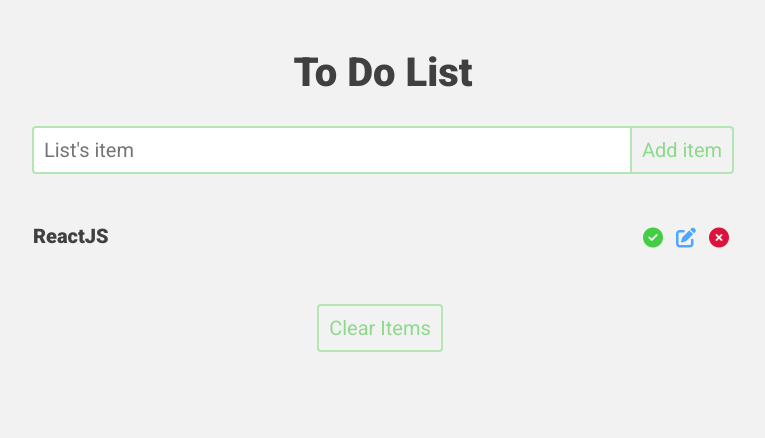
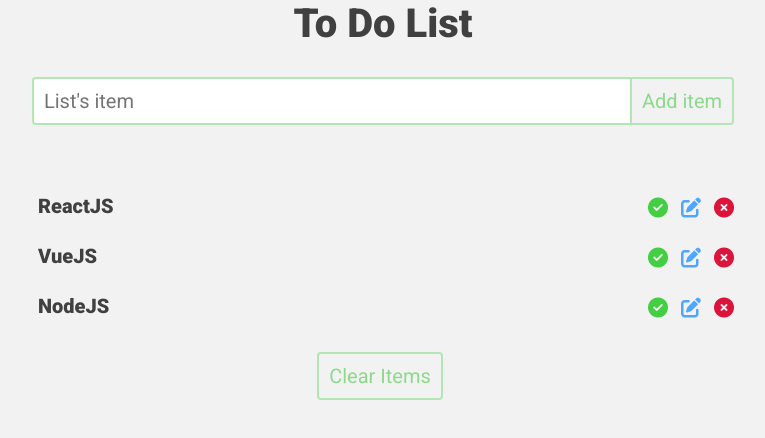
Before and after one commit to piotrorczykowski/To-Do-List, a plain HTML site: page index.html in a window 1280 px wide. Shown: the whole page, without its empty margins (257-1022 px from the left). Drawn offline with Linux system fonts and the light colour scheme.

Commit message:
Added more items to list

```diff
--- a/index.html
+++ b/index.html
@@ -27,6 +27,22 @@
                     <i class="fas fa-times-circle"></i>
                 </div>
             </div>
+            <div class="item">
+                <span class="item-name">VueJS</span>
+                <div class="icons">
+                    <i class="fas fa-check-circle"></i>
+                    <i class="fas fa-edit"></i>
+                    <i class="fas fa-times-circle"></i>
+                </div>
+            </div>
+            <div class="item">
+                <span class="item-name">NodeJS</span>
+                <div class="icons">
+                    <i class="fas fa-check-circle"></i>
+                    <i class="fas fa-edit"></i>
+                    <i class="fas fa-times-circle"></i>
+                </div>
+            </div>
         </div>
         <div id="footer">
             <input type="button" value="Clear Items" id="clear-items">
--- a/styles/style.css
+++ b/styles/style.css
@@ -84,16 +84,15 @@ h2
 #items
 {
     margin-bottom: 40px;
-    display: flex;
-    align-content: center;
-    justify-content: center;
-    text-align: center;
+    width: 700px;
+    min-height: 50px;
+    margin: auto;
 }
 
 
 .item
 {
-    min-width: 700px;
+    width: 700px;
     height: 40px;
     display: flex;
     justify-content: space-between;
@@ -112,6 +111,7 @@ h2
 {
     height: 50px;
     padding-top: 5px;
+    cursor: context-menu;
 }
 
 .fa-check-circle
```
